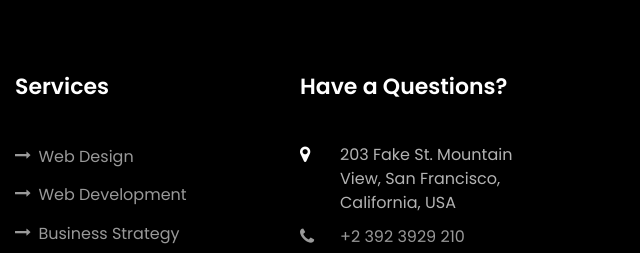
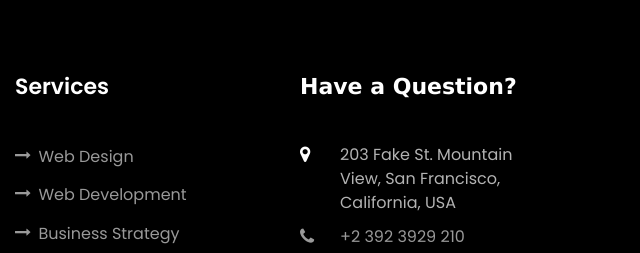
Before and after one commit to aa3fei1/aa3fei1.gibhub.io-, a plain HTML site: page index.html in a window 1280 px wide. Shown: the part 9000-9253 px from the top of the page, 640-1280 px from the left. Drawn offline with nearby package versions, Linux system fonts and the light colour scheme; files that its build step writes are made by us from their sources; files whose address does not match are found by name.

Commit message:
Update index.html

```diff
--- a/index.html
+++ b/index.html
@@ -652,7 +652,7 @@
           </div>
           <div class="col-md">
             <div class="ftco-footer-widget mb-4">
-            	<h2 class="ftco-heading-2">Have a Questions?</h2>
+            	<h2 style="font-family:verdana;">Have a Question?</h2>
             	<div class="block-23 mb-3">
 	              <ul>
 	                <li><span class="icon icon-map-marker"></span><span class="text">203 Fake St. Mountain View, San Francisco, California, USA</span></li>
```
